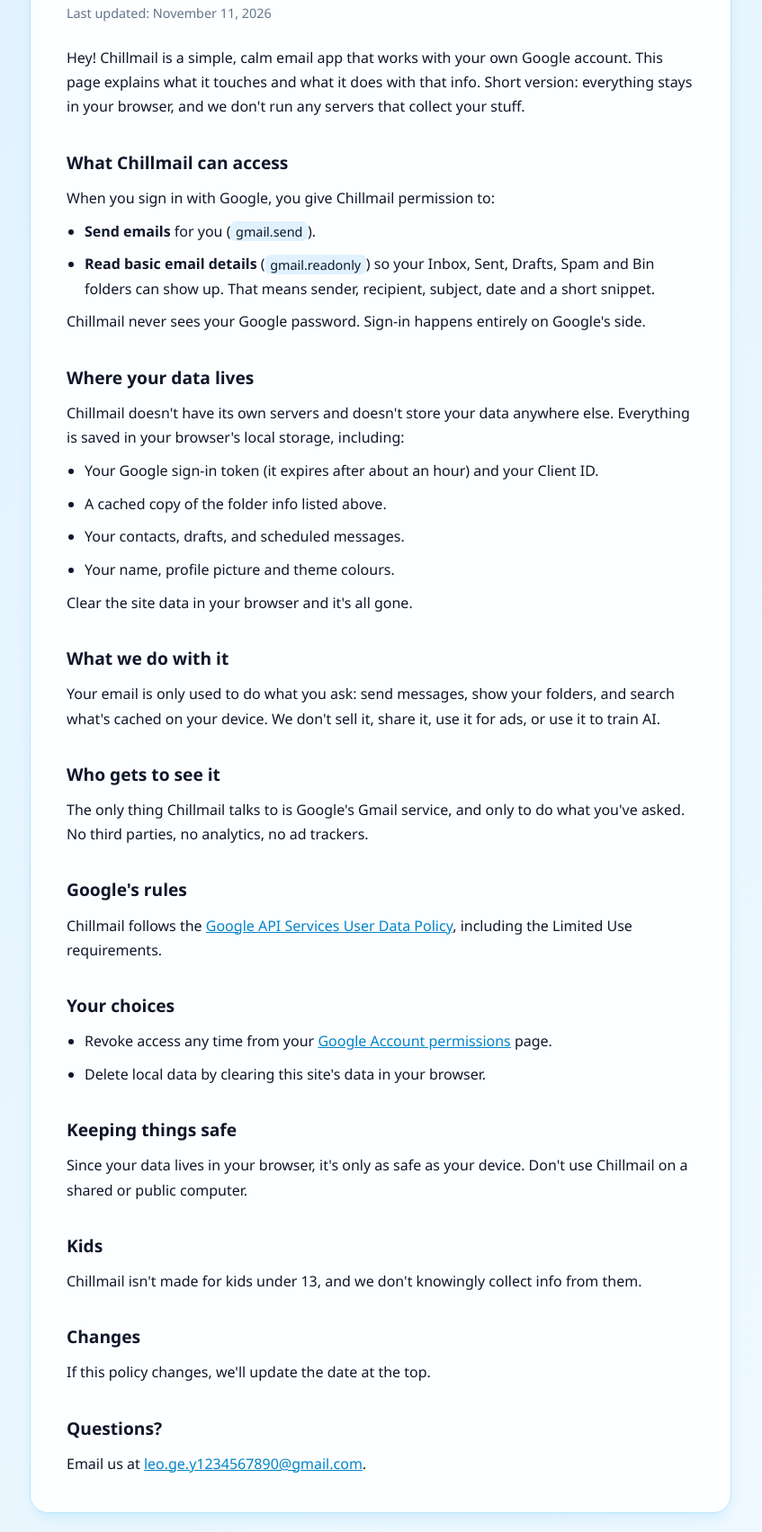
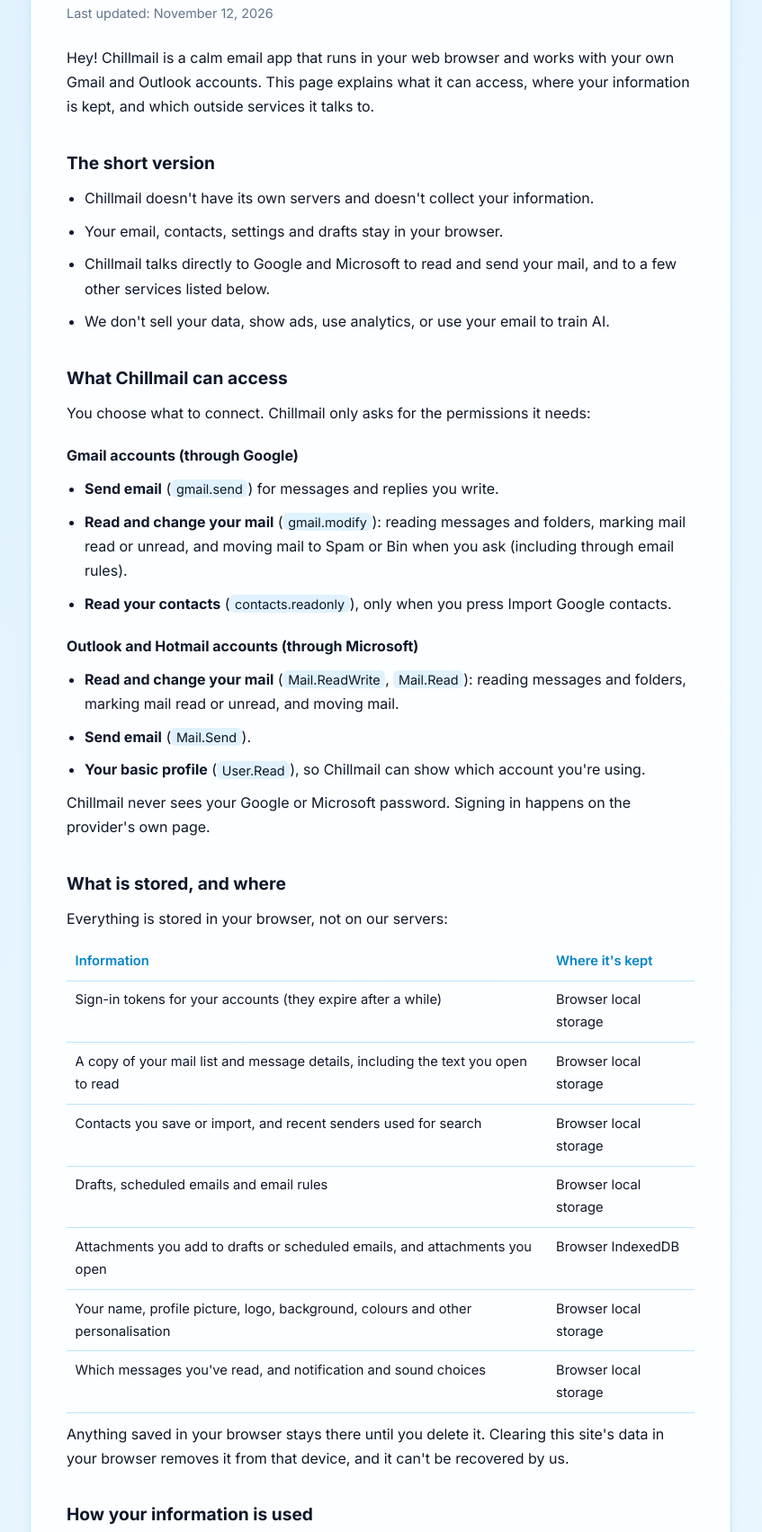
Before and after one commit to Yuchillax/ChillMail, a plain HTML site: page privacy.html in a window 1280 px wide. Shown: the part 199-1902 px from the top of the page at 90% size, without its empty margins (217-1064 px from the left). Drawn offline with Linux system fonts and the light colour scheme.

Commit message:
Revise privacy policy and update styling
Updated the privacy policy content and styling to reflect changes in data handling and user information access.

```diff
--- a/privacy.html
+++ b/privacy.html
@@ -4,6 +4,8 @@
   <meta charset="UTF-8">
   <meta name="viewport" content="width=device-width, initial-scale=1.0">
   <title>Privacy Policy — Chillmail</title>
+  <link rel="preconnect" href="https://fonts.googleapis.com">
+  <link href="https://fonts.googleapis.com/css2?family=Inter:wght@400;500;600;700&display=swap" rel="stylesheet">
   <style>
     :root {
       --accent-blue: #0284c7;
@@ -14,22 +16,26 @@
       --border-color: #bae6fd;
       --shadow-md: 0 10px 15px -3px rgba(14, 165, 233, 0.1), 0 4px 6px -4px rgba(14, 165, 233, 0.05);
     }
-    * { box-sizing: border-box; margin: 0; padding: 0; font-family: 'Segoe UI', system-ui, -apple-system, sans-serif; }
+    * { box-sizing: border-box; margin: 0; padding: 0; font-family: 'Inter', system-ui, -apple-system, 'Segoe UI', Roboto, sans-serif; }
     body { background: linear-gradient(135deg, #e0f2fe 0%, #f0f9ff 100%); color: var(--text-dark); min-height: 100vh; line-height: 1.7; padding: 2.5rem 1.25rem; }
     .card { background: rgba(255, 255, 255, 0.9); max-width: 780px; margin: 0 auto; padding: 2.5rem; border-radius: 20px; border: 1px solid var(--border-color); box-shadow: var(--shadow-md); }
-    .brand { display: flex; align-items: center; gap: 0.6rem; color: var(--accent-blue); font-weight: 700; font-size: 1.2rem; margin-bottom: 1.5rem; text-decoration: none; }
+    .brand { display: flex; align-items: center; gap: 0.6rem; color: var(--accent-blue); font-weight: 700; font-size: 1.2rem; margin-bottom: 1.5rem; }
     h1 { color: var(--accent-blue); font-size: 2rem; margin-bottom: 0.25rem; }
     .updated { color: var(--text-muted); font-size: 0.9rem; margin-bottom: 1.5rem; }
     h2 { margin-top: 2rem; font-size: 1.2rem; color: var(--text-dark); }
+    h3 { margin-top: 1.25rem; font-size: 1rem; }
     p, li { margin-top: 0.6rem; }
     ul { padding-left: 1.25rem; }
     a { color: var(--accent-blue); }
     a:hover { color: var(--accent-hover); }
-    .nav { display: flex; gap: 0.5rem; flex-wrap: wrap; margin-top: 2.5rem; padding-top: 1.5rem; border-top: 1px solid var(--border-color); }
-    .nav a { background: var(--accent-light); padding: 0.5rem 1rem; border-radius: 10px; text-decoration: none; font-weight: 600; }
-    .nav a:hover { background: var(--border-color); }
     code { background: var(--accent-light); padding: 0.1rem 0.35rem; border-radius: 6px; font-size: 0.9em; word-break: break-all; }
+    table { width: 100%; border-collapse: collapse; margin-top: 0.75rem; font-size: 0.92rem; }
+    th, td { text-align: left; padding: 0.55rem 0.6rem; border-bottom: 1px solid var(--border-color); vertical-align: top; }
+    th { color: var(--accent-blue); font-weight: 600; }
     @media (max-width: 600px) { .card { padding: 1.5rem; } h1 { font-size: 1.6rem; } }
+    .links { display: flex; flex-wrap: wrap; gap: 0.6rem; margin-top: 2.5rem; padding-top: 1.5rem; border-top: 1px solid var(--border-color); }
+    .btn { background: var(--accent-light); color: var(--accent-blue); padding: 0.55rem 1rem; border-radius: 10px; text-decoration: none; font-weight: 600; }
+    .btn:hover { background: var(--border-color); color: var(--accent-hover); }
   </style>
 </head>
 <body>
@@ -37,54 +43,91 @@
     <div class="brand">❄ Chillmail</div>
 
     <h1>Privacy Policy</h1>
-    <p class="updated">Last updated: November 11, 2026</p>
+    <p class="updated">Last updated: November 12, 2026</p>
 
-    <p>Hey! Chillmail is a simple, calm email app that works with your own Google account. This page explains what it touches and what it does with that info. Short version: everything stays in your browser, and we don't run any servers that collect your stuff.</p>
+    <p>Hey! Chillmail is a calm email app that runs in your web browser and works with your own Gmail and Outlook accounts. This page explains what it can access, where your information is kept, and which outside services it talks to.</p>
+
+    <h2>The short version</h2>
+    <ul>
+      <li>Chillmail doesn't have its own servers and doesn't collect your information.</li>
+      <li>Your email, contacts, settings and drafts stay in your browser.</li>
+      <li>Chillmail talks directly to Google and Microsoft to read and send your mail, and to a few other services listed below.</li>
+      <li>We don't sell your data, show ads, use analytics, or use your email to train AI.</li>
+    </ul>
 
     <h2>What Chillmail can access</h2>
-    <p>When you sign in with Google, you give Chillmail permission to:</p>
+    <p>You choose what to connect. Chillmail only asks for the permissions it needs:</p>
+    <h3>Gmail accounts (through Google)</h3>
     <ul>
-      <li><strong>Send emails</strong> for you (<code>gmail.send</code>).</li>
-      <li><strong>Read basic email details</strong> (<code>gmail.readonly</code>) so your Inbox, Sent, Drafts, Spam and Bin folders can show up. That means sender, recipient, subject, date and a short snippet.</li>
+      <li><strong>Send email</strong> (<code>gmail.send</code>) for messages and replies you write.</li>
+      <li><strong>Read and change your mail</strong> (<code>gmail.modify</code>): reading messages and folders, marking mail read or unread, and moving mail to Spam or Bin when you ask (including through email rules).</li>
+      <li><strong>Read your contacts</strong> (<code>contacts.readonly</code>), only when you press Import Google contacts.</li>
     </ul>
-    <p>Chillmail never sees your Google password. Sign-in happens entirely on Google's side.</p>
+    <h3>Outlook and Hotmail accounts (through Microsoft)</h3>
+    <ul>
+      <li><strong>Read and change your mail</strong> (<code>Mail.ReadWrite</code>, <code>Mail.Read</code>): reading messages and folders, marking mail read or unread, and moving mail.</li>
+      <li><strong>Send email</strong> (<code>Mail.Send</code>).</li>
+      <li><strong>Your basic profile</strong> (<code>User.Read</code>), so Chillmail can show which account you're using.</li>
+    </ul>
+    <p>Chillmail never sees your Google or Microsoft password. Signing in happens on the provider's own page.</p>
 
-    <h2>Where your data lives</h2>
-    <p>Chillmail doesn't have its own servers and doesn't store your data anywhere else. Everything is saved in your browser's local storage, including:</p>
+    <h2>What is stored, and where</h2>
+    <p>Everything is stored in your browser, not on our servers:</p>
+    <table>
+      <tr><th>Information</th><th>Where it's kept</th></tr>
+      <tr><td>Sign-in tokens for your accounts (they expire after a while)</td><td>Browser local storage</td></tr>
+      <tr><td>A copy of your mail list and message details, including the text you open to read</td><td>Browser local storage</td></tr>
+      <tr><td>Contacts you save or import, and recent senders used for search</td><td>Browser local storage</td></tr>
+      <tr><td>Drafts, scheduled emails and email rules</td><td>Browser local storage</td></tr>
+      <tr><td>Attachments you add to drafts or scheduled emails, and attachments you open</td><td>Browser IndexedDB</td></tr>
+      <tr><td>Your name, profile picture, logo, background, colours and other personalisation</td><td>Browser local storage</td></tr>
+      <tr><td>Which messages you've read, and notification and sound choices</td><td>Browser local storage</td></tr>
+    </table>
+    <p>Anything saved in your browser stays there until you delete it. Clearing this site's data in your browser removes it from that device, and it can't be recovered by us.</p>
+
+    <h2>How your information is used</h2>
+    <p>Your email and contacts are used only to do what you ask: show your folders, send and reply, schedule messages, mark or move mail, run the rules you set, and search. We don't sell it, share it with advertisers, or use it to train AI models.</p>
+
+    <h2>Outside services the app uses</h2>
+    <p>Chillmail is built to avoid unnecessary outside services, but a few are needed:</p>
     <ul>
-      <li>Your Google sign-in token (it expires after about an hour) and your Client ID.</li>
-      <li>A cached copy of the folder info listed above.</li>
-      <li>Your contacts, drafts, and scheduled messages.</li>
-      <li>Your name, profile picture and theme colours.</li>
+      <li><strong>Google</strong>: sign-in, Gmail and Google Contacts. Governed by Google's privacy policy.</li>
+      <li><strong>Microsoft</strong>: sign-in, Outlook and Hotmail mail. Governed by Microsoft's privacy statement.</li>
+      <li><strong>Google Fonts</strong>: the Inter font is loaded from Google when the page opens.</li>
+      <li><strong>DiceBear</strong>: when there's no profile photo, a generated avatar is requested from dicebear.com. The request includes the person's name or email address, which is used to create the avatar.</li>
+      <li><strong>Microsoft sign-in library and Google sign-in script</strong>: loaded from Microsoft and Google so that sign-in works.</li>
     </ul>
-    <p>Clear the site data in your browser and it's all gone.</p>
+    <p>Notifications and sounds are created by your browser or device, and nothing about them is sent anywhere.</p>
 
-    <h2>What we do with it</h2>
-    <p>Your email is only used to do what you ask: send messages, show your folders, and search what's cached on your device. We don't sell it, share it, use it for ads, or use it to train AI.</p>
-
-    <h2>Who gets to see it</h2>
-    <p>The only thing Chillmail talks to is Google's Gmail service, and only to do what you've asked. No third parties, no analytics, no ad trackers.</p>
-
-    <h2>Google's rules</h2>
-    <p>Chillmail follows the <a href="https://developers.google.com/terms/api-services-user-data-policy" target="_blank" rel="noopener">Google API Services User Data Policy</a>, including the Limited Use requirements.</p>
+    <h2>Google API Services User Data Policy</h2>
+    <p>Chillmail's use and transfer of information received from Google APIs adheres to the <a href="https://developers.google.com/terms/api-services-user-data-policy" target="_blank" rel="noopener">Google API Services User Data Policy</a>, including the Limited Use requirements.</p>
 
     <h2>Your choices</h2>
     <ul>
-      <li>Revoke access any time from your <a href="https://myaccount.google.com/permissions" target="_blank" rel="noopener">Google Account permissions</a> page.</li>
+      <li>Remove an account in Chillmail's Settings to forget it on this device.</li>
+      <li>Revoke access at any time from your <a href="https://myaccount.google.com/permissions" target="_blank" rel="noopener">Google Account permissions</a> page, or from your Microsoft account's app permissions.</li>
       <li>Delete local data by clearing this site's data in your browser.</li>
+      <li>Turn off notifications, sounds and the penguin in Personalise.</li>
     </ul>
 
     <h2>Keeping things safe</h2>
-    <p>Since your data lives in your browser, it's only as safe as your device. Don't use Chillmail on a shared or public computer.</p>
+    <p>Because your information is stored in your browser, it's only as safe as your device and browser. Anyone with access to your unlocked device or browser profile may be able to read it. Don't use Chillmail on a shared or public computer, and sign out of your accounts if you're finished.</p>
 
-    <h2>Kids</h2>
-    <p>Chillmail isn't made for kids under 13, and we don't knowingly collect info from them.</p>
+    <h2>Children</h2>
+    <p>Chillmail isn't made for children under 13, and we don't knowingly collect information from them.</p>
 
-    <h2>Changes</h2>
+    <h2>Changes to this policy</h2>
     <p>If this policy changes, we'll update the date at the top.</p>
 
     <h2>Questions?</h2>
     <p>Email us at <a href="mailto:leo.ge.y1234567890@gmail.com">leo.ge.y1234567890@gmail.com</a>.</p>
+
+    <div class="links">
+      <a class="btn" href="https://yuchillax.github.io/index.html">Open Chillmail</a>
+      <a class="btn" href="https://yuchillax.github.io/privacy.html">Privacy Policy</a>
+      <a class="btn" href="https://yuchillax.github.io/terms.html">Terms of Service</a>
+      <a class="btn" href="https://youtube.com/@yuchischill" target="_blank" rel="noopener">YouTube</a>
+    </div>
   </div>
 </body>
 </html>
```
